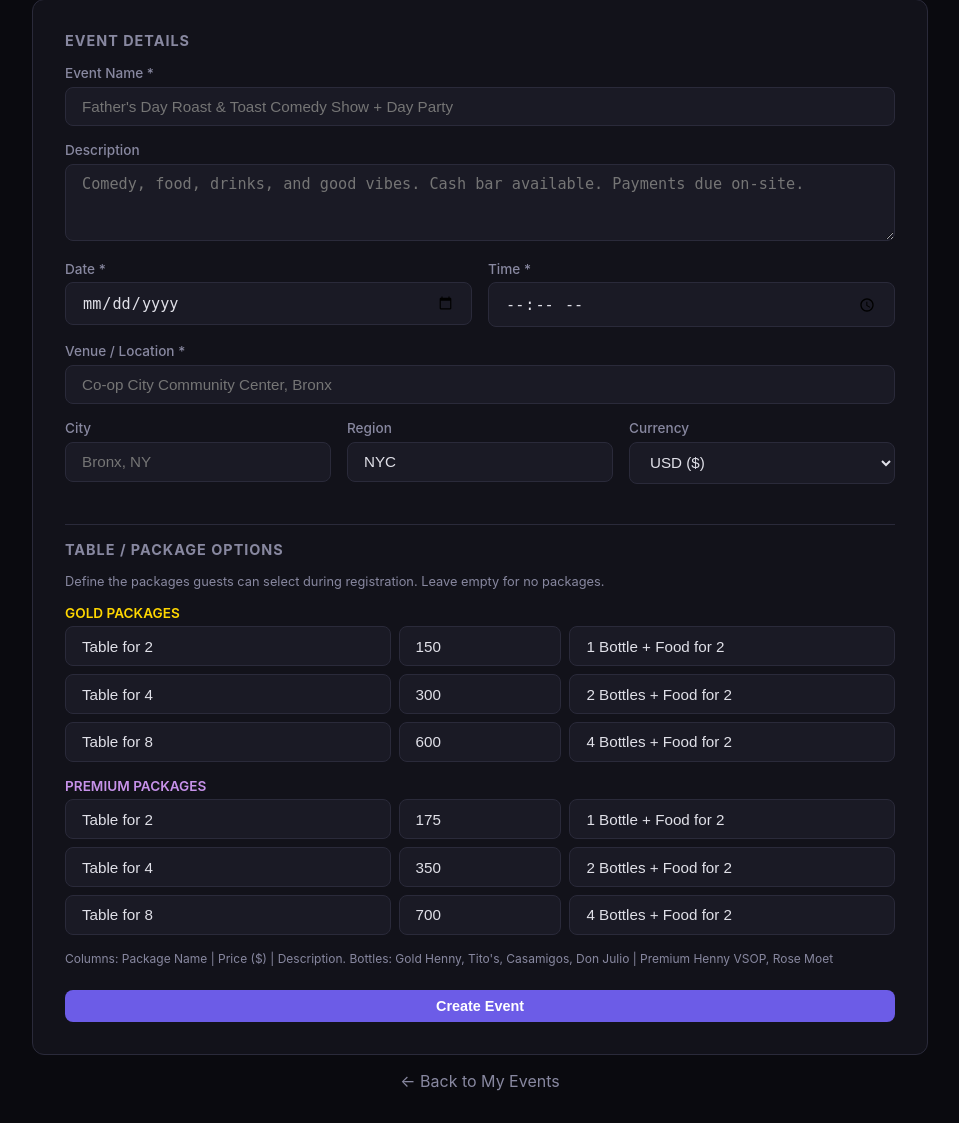
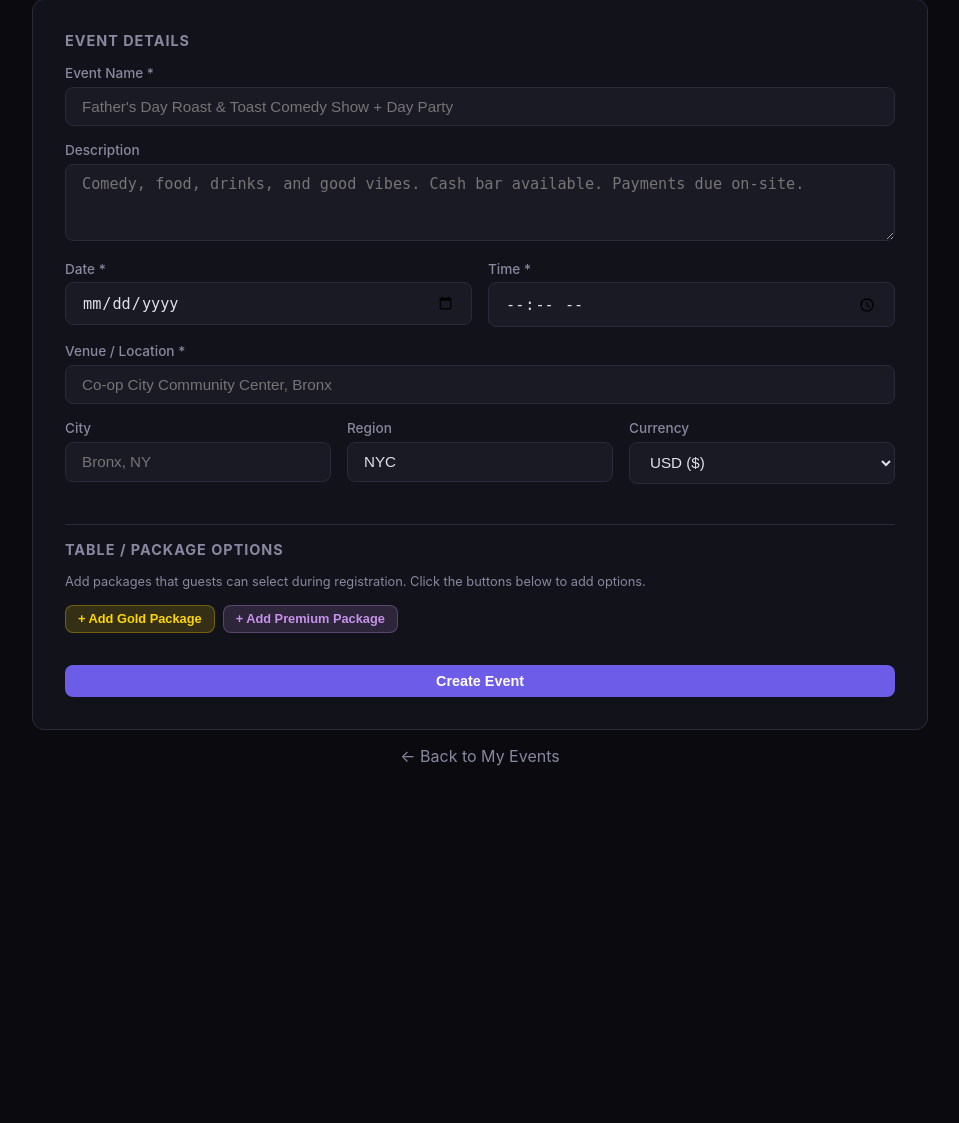
Before and after one commit to Cannibusny/adgorhythms, a Node server app: page /checkin/new in a window 1280 px wide. Shown: the part 172-1295 px from the top of the page, without its empty margins (160-1119 px from the left). After the commit the page ends 938 px from the top, so only its background shows below. Run offline with Node 20, Linux system fonts and the light colour scheme; the visitor is signed in with stand-in values (Sample User, id 1); some libraries are stand-ins or nearby versions.

Commit message:
feat: add Edit Event page, blank package defaults, dynamic add/remove packages
Co-Authored-By: JJ Williams <jjfun5656@gmail.com>

```diff
--- a/event-suite/src/routes/checkin.js
+++ b/event-suite/src/routes/checkin.js
@@ -153,6 +153,91 @@ router.get('/:eventId/qr', requireAuth, async (req, res) => {
     registrationUrl,
     promoter: promoterResult.rows[0],
   });
+});
+
+// ─── Edit Event ──────────────────────────────────────────
+router.get('/:eventId/edit', requireAuth, async (req, res) => {
+  const { eventId } = req.params;
+  const promoterId = req.session.promoterId;
+
+  const eventResult = await db.query(
+    'SELECT * FROM checkin_events WHERE id = $1 AND promoter_id = $2',
+    [eventId, promoterId]
+  );
+  if (eventResult.rows.length === 0) return res.status(404).send('Event not found');
+
+  const packagesResult = await db.query(
+    'SELECT * FROM event_packages WHERE event_id = $1 ORDER BY tier, price ASC',
+    [eventId]
+  );
+
+  const promoterResult = await db.query('SELECT name FROM promoters WHERE id = $1', [promoterId]);
+
+  res.render('checkin-event-edit', {
+    event: eventResult.rows[0],
+    packages: packagesResult.rows,
+    promoter: promoterResult.rows[0],
+    error: null,
+  });
+});
+
+router.post('/:eventId/edit', requireAuth, async (req, res) => {
+  const { eventId } = req.params;
+  const promoterId = req.session.promoterId;
+  const { name, description, date, time, location, city, region, currency } = req.body;
+
+  // Package arrays
+  const pkgNames = req.body.pkg_name || req.body['pkg_name[]'] || [];
+  const pkgPrices = req.body.pkg_price || req.body['pkg_price[]'] || [];
+  const pkgDescs = req.body.pkg_desc || req.body['pkg_desc[]'] || [];
+  const pkgTiers = req.body.pkg_tier || req.body['pkg_tier[]'] || [];
+
+  if (!name || !date || !time || !location) {
+    const eventResult = await db.query(
+      'SELECT * FROM checkin_events WHERE id = $1 AND promoter_id = $2',
+      [eventId, promoterId]
+    );
+    const packagesResult = await db.query(
+      'SELECT * FROM event_packages WHERE event_id = $1 ORDER BY tier, price ASC',
+      [eventId]
+    );
+    const promoterResult = await db.query('SELECT name FROM promoters WHERE id = $1', [promoterId]);
+    return res.render('checkin-event-edit', {
+      event: eventResult.rows[0],
+      packages: packagesResult.rows,
+      promoter: promoterResult.rows[0],
+      error: 'Name, date, time, and location are required.',
+    });
+  }
+
+  const eventDate = new Date(`${date}T${time}`);
+
+  // Update event details
+  await db.query(
+    `UPDATE checkin_events SET name = $1, description = $2, event_date = $3, location = $4, city = $5, region = $6, currency = $7, updated_at = NOW()
+     WHERE id = $8 AND promoter_id = $9`,
+    [name, description || '', eventDate, location, city || '', region || 'NYC', currency || 'USD', eventId, promoterId]
+  );
+
+  // Delete old packages and re-create
+  await db.query('DELETE FROM event_packages WHERE event_id = $1', [eventId]);
+
+  const names = Array.isArray(pkgNames) ? pkgNames : [pkgNames];
+  const prices = Array.isArray(pkgPrices) ? pkgPrices : [pkgPrices];
+  const descs = Array.isArray(pkgDescs) ? pkgDescs : [pkgDescs];
+  const tiers = Array.isArray(pkgTiers) ? pkgTiers : [pkgTiers];
+
+  for (let i = 0; i < names.length; i++) {
+    if (names[i] && prices[i]) {
+      await db.query(
+        `INSERT INTO event_packages (event_id, tier, name, price, description)
+         VALUES ($1, $2, $3, $4, $5)`,
+        [eventId, tiers[i] || 'Gold', names[i], parseFloat(prices[i]) || 0, descs[i] || '']
+      );
+    }
+  }
+
+  res.redirect(303, `/checkin/${eventId}/admin`);
 });
 
 // ─── Admin Panel ────────────────────────────────────────
--- a/event-suite/src/views/checkin-event-new.ejs
+++ b/event-suite/src/views/checkin-event-new.ejs
@@ -53,59 +53,17 @@
 
     <!-- Package Configuration -->
     <h3 style="font-size: 0.9rem; color: var(--text-muted); margin: 1.5rem 0 1rem; text-transform: uppercase; letter-spacing: 1px; padding-top: 1rem; border-top: 1px solid var(--border);">Table / Package Options</h3>
-    <p style="font-size: 0.8rem; color: var(--text-muted); margin-bottom: 1rem;">Define the packages guests can select during registration. Leave empty for no packages.</p>
+    <p style="font-size: 0.8rem; color: var(--text-muted); margin-bottom: 1rem;">Add packages that guests can select during registration. Click the buttons below to add options.</p>
 
     <div id="packages-container">
-      <!-- Gold Packages -->
-      <div style="margin-bottom: 1rem;">
-        <label style="color: #FFD700; font-weight: 600; font-size: 0.85rem;">GOLD PACKAGES</label>
-        <div class="package-row" style="display: grid; grid-template-columns: 2fr 1fr 2fr; gap: 0.5rem; margin-bottom: 0.5rem;">
-          <input type="text" name="pkg_name[]" placeholder="Table for 2" value="Table for 2" style="margin-bottom: 0;" />
-          <input type="number" name="pkg_price[]" placeholder="150" value="150" style="margin-bottom: 0;" />
-          <input type="text" name="pkg_desc[]" placeholder="1 Bottle + Food for 2" value="1 Bottle + Food for 2" style="margin-bottom: 0;" />
-          <input type="hidden" name="pkg_tier[]" value="Gold" />
-        </div>
-        <div class="package-row" style="display: grid; grid-template-columns: 2fr 1fr 2fr; gap: 0.5rem; margin-bottom: 0.5rem;">
-          <input type="text" name="pkg_name[]" placeholder="Table for 4" value="Table for 4" style="margin-bottom: 0;" />
-          <input type="number" name="pkg_price[]" placeholder="300" value="300" style="margin-bottom: 0;" />
-          <input type="text" name="pkg_desc[]" placeholder="2 Bottles + Food for 2" value="2 Bottles + Food for 2" style="margin-bottom: 0;" />
-          <input type="hidden" name="pkg_tier[]" value="Gold" />
-        </div>
-        <div class="package-row" style="display: grid; grid-template-columns: 2fr 1fr 2fr; gap: 0.5rem; margin-bottom: 0.5rem;">
-          <input type="text" name="pkg_name[]" placeholder="Table for 8" value="Table for 8" style="margin-bottom: 0;" />
-          <input type="number" name="pkg_price[]" placeholder="600" value="600" style="margin-bottom: 0;" />
-          <input type="text" name="pkg_desc[]" placeholder="4 Bottles + Food for 2" value="4 Bottles + Food for 2" style="margin-bottom: 0;" />
-          <input type="hidden" name="pkg_tier[]" value="Gold" />
-        </div>
-      </div>
-
-      <!-- Premium Packages -->
-      <div style="margin-bottom: 1rem;">
-        <label style="color: #c792ea; font-weight: 600; font-size: 0.85rem;">PREMIUM PACKAGES</label>
-        <div class="package-row" style="display: grid; grid-template-columns: 2fr 1fr 2fr; gap: 0.5rem; margin-bottom: 0.5rem;">
-          <input type="text" name="pkg_name[]" placeholder="Table for 2" value="Table for 2" style="margin-bottom: 0;" />
-          <input type="number" name="pkg_price[]" placeholder="175" value="175" style="margin-bottom: 0;" />
-          <input type="text" name="pkg_desc[]" placeholder="1 Bottle + Food for 2" value="1 Bottle + Food for 2" style="margin-bottom: 0;" />
-          <input type="hidden" name="pkg_tier[]" value="Premium" />
-        </div>
-        <div class="package-row" style="display: grid; grid-template-columns: 2fr 1fr 2fr; gap: 0.5rem; margin-bottom: 0.5rem;">
-          <input type="text" name="pkg_name[]" placeholder="Table for 4" value="Table for 4" style="margin-bottom: 0;" />
-          <input type="number" name="pkg_price[]" placeholder="350" value="350" style="margin-bottom: 0;" />
-          <input type="text" name="pkg_desc[]" placeholder="2 Bottles + Food for 2" value="2 Bottles + Food for 2" style="margin-bottom: 0;" />
-          <input type="hidden" name="pkg_tier[]" value="Premium" />
-        </div>
-        <div class="package-row" style="display: grid; grid-template-columns: 2fr 1fr 2fr; gap: 0.5rem; margin-bottom: 0.5rem;">
-          <input type="text" name="pkg_name[]" placeholder="Table for 8" value="Table for 8" style="margin-bottom: 0;" />
-          <input type="number" name="pkg_price[]" placeholder="700" value="700" style="margin-bottom: 0;" />
-          <input type="text" name="pkg_desc[]" placeholder="4 Bottles + Food for 2" value="4 Bottles + Food for 2" style="margin-bottom: 0;" />
-          <input type="hidden" name="pkg_tier[]" value="Premium" />
-        </div>
-      </div>
+      <!-- Empty by default — use add buttons below -->
     </div>
 
-    <p style="font-size: 0.75rem; color: var(--text-muted); margin-bottom: 1rem;">
-      Columns: Package Name | Price ($) | Description. Bottles: Gold Henny, Tito's, Casamigos, Don Julio | Premium Henny VSOP, Rose Moet
-    </p>
+    <!-- Add Package Buttons -->
+    <div style="display: flex; gap: 0.5rem; margin-bottom: 1.5rem; flex-wrap: wrap;">
+      <button type="button" onclick="addPackage('Gold')" class="btn btn-sm" style="background: rgba(255,215,0,0.15); color: #FFD700; border: 1px solid rgba(255,215,0,0.3);">+ Add Gold Package</button>
+      <button type="button" onclick="addPackage('Premium')" class="btn btn-sm" style="background: rgba(199,146,234,0.15); color: #c792ea; border: 1px solid rgba(199,146,234,0.3);">+ Add Premium Package</button>
+    </div>
 
     <button type="submit" class="btn btn-primary" style="width: 100%; margin-top: 0.5rem;">Create Event</button>
   </form>
@@ -115,4 +73,34 @@
   <a href="/checkin" style="color: var(--text-muted); text-decoration: none;">&larr; Back to My Events</a>
 </div>
 
+<script>
+function addPackage(tier) {
+  const container = document.getElementById('packages-container');
+  const color = tier === 'Gold' ? '#FFD700' : '#c792ea';
+
+  const row = document.createElement('div');
+  row.className = 'package-row';
+  row.style.cssText = 'display: grid; grid-template-columns: 2fr 1fr 2fr auto; gap: 0.5rem; margin-bottom: 0.5rem; align-items: center;';
+  row.innerHTML = `
+    <input type="text" name="pkg_name[]" placeholder="e.g. Table for 4" style="margin-bottom: 0;" />
+    <input type="number" name="pkg_price[]" placeholder="Price" style="margin-bottom: 0;" />
+    <input type="text" name="pkg_desc[]" placeholder="e.g. 2 Bottles + Food for 2" style="margin-bottom: 0;" />
+    <input type="hidden" name="pkg_tier[]" value="${tier}" />
+    <button type="button" onclick="this.parentElement.remove()" class="btn btn-danger btn-sm" style="padding: 0.5rem;">&#x2715;</button>
+  `;
+
+  // Find or create tier section
+  let section = container.querySelector('[data-tier="' + tier + '"]');
+  if (!section) {
+    section = document.createElement('div');
+    section.className = 'tier-section';
+    section.dataset.tier = tier;
+    section.style.marginBottom = '1rem';
+    section.innerHTML = '<label style="color: ' + color + '; font-weight: 600; font-size: 0.85rem;">' + tier.toUpperCase() + ' PACKAGES</label>';
+    container.appendChild(section);
+  }
+  section.appendChild(row);
+}
+</script>
+
 <%- include('layout-end') %>
--- a/event-suite/src/views/checkin-events-list.ejs
+++ b/event-suite/src/views/checkin-events-list.ejs
@@ -32,6 +32,7 @@
       </div>
     </div>
     <div style="display: flex; gap: 0.5rem; flex-wrap: wrap;">
+      <a href="/checkin/<%= event.id %>/edit" class="btn btn-sm" style="background: var(--surface-2); color: var(--warning);">Edit</a>
       <a href="/checkin/<%= event.id %>/registrations" class="btn btn-sm" style="background: var(--surface-2); color: var(--text);">Registrations</a>
       <a href="/checkin/<%= event.id %>/qr" class="btn btn-sm" style="background: var(--gold); color: #000;">QR Code</a>
       <a href="/checkin/<%= event.id %>/admin" class="btn btn-sm" style="background: var(--surface-2); color: var(--text);">Admin</a>
```
Also changed, not shown: event-suite/src/views/checkin-event-edit.ejs (added, +142 -0 lines).
